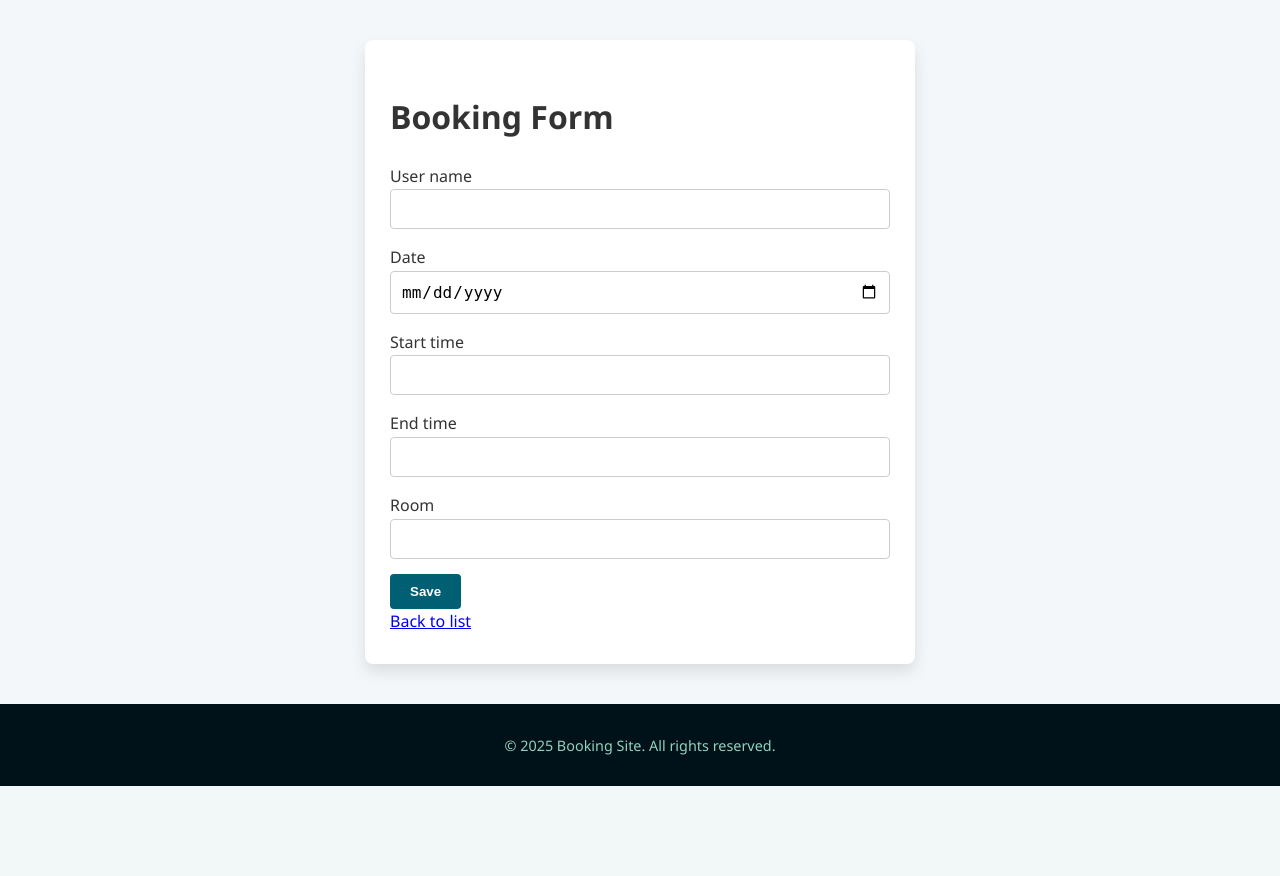
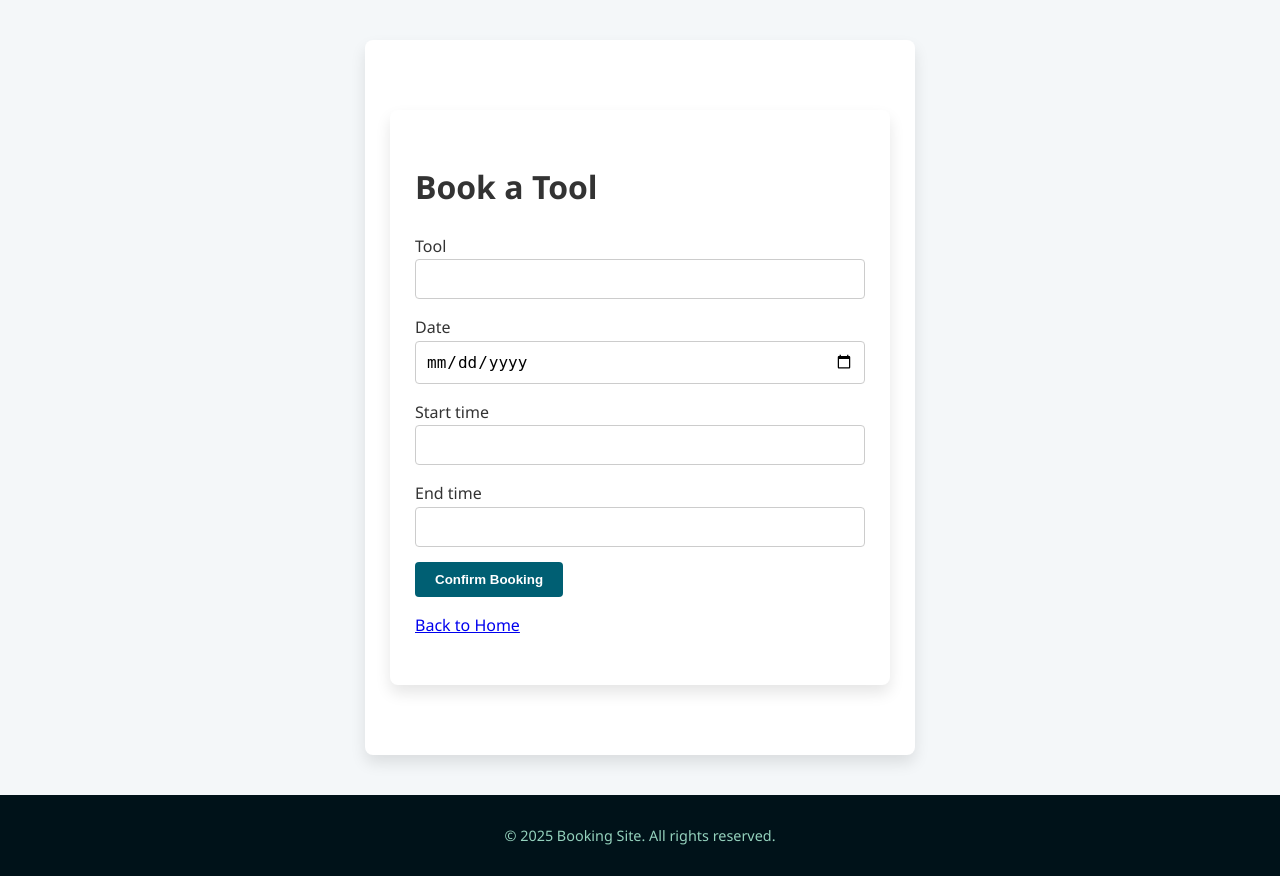
Before and after one commit to WebbCouture/booking_p3, a Django app: template booking_site/bookings/templates/bookings/booking_form.html in a window 1280 px wide. Shown: the part 56-932 px from the top of the page. Before the commit the page ends 842 px from the top, so only its background shows below. Run offline with Django 3.2, Linux system fonts and the light colour scheme; the template is opened without the code that fills it, so the values that code supplies are empty, except form fields; form fields are guessed from the names that the template uses.

Commit message:
fix booking_form.html so booking button work

```diff
--- a/booking_site/bookings/templates/bookings/booking_form.html
+++ b/booking_site/bookings/templates/bookings/booking_form.html
@@ -1,55 +1,49 @@
 {% extends 'bookings/base.html' %}
 
-{% block title %}Booking Form{% endblock %}
+{% block title %}Book a Tool{% endblock %}
 
 {% block content %}
-<h1>Booking Form</h1>
+<div class="container">
+    <h1>Book a Tool</h1>
 
     <form method="post" novalidate>
         {% csrf_token %}
 
         <p>
-        {{ form.user_name.label_tag }}<br>
-        {{ form.user_name }}<br>
-        {% for error in form.user_name.errors %}
-            <span style="color:red;">{{ error }}</span><br>
+            {{ form.tool.label_tag }}
+            {{ form.tool }}
+            {% for error in form.tool.errors %}
+                <span style="color:red;">{{ error }}</span>
             {% endfor %}
         </p>
 
         <p>
-        {{ form.date.label_tag }}<br>
-        {{ form.date }}<br>
+            {{ form.date.label_tag }}
+            {{ form.date }}
             {% for error in form.date.errors %}
-            <span style="color:red;">{{ error }}</span><br>
+                <span style="color:red;">{{ error }}</span>
             {% endfor %}
         </p>
 
         <p>
-        {{ form.start_time.label_tag }}<br>
-        {{ form.start_time }}<br>
+            {{ form.start_time.label_tag }}
+            {{ form.start_time }}
             {% for error in form.start_time.errors %}
-            <span style="color:red;">{{ error }}</span><br>
+                <span style="color:red;">{{ error }}</span>
             {% endfor %}
         </p>
 
         <p>
-        {{ form.end_time.label_tag }}<br>
-        {{ form.end_time }}<br>
+            {{ form.end_time.label_tag }}
+            {{ form.end_time }}
             {% for error in form.end_time.errors %}
-            <span style="color:red;">{{ error }}</span><br>
+                <span style="color:red;">{{ error }}</span>
             {% endfor %}
         </p>
 
-    <p>
-        {{ form.room.label_tag }}<br>
-        {{ form.room }}<br>
-        {% for error in form.room.errors %}
-            <span style="color:red;">{{ error }}</span><br>
-        {% endfor %}
-    </p>
-
-    <button type="submit">Save</button>
+        <button type="submit">Confirm Booking</button>
     </form>
 
-<a href="{% url 'booking_list' %}">Back to list</a>
+    <p><a href="{% url 'home' %}">Back to Home</a></p>
+</div>
 {% endblock %}
```
Also changed, not shown: booking_site/bookings/forms.py (+7 -0 lines), booking_site/db.sqlite3. Lines whose indentation alone changed are shown as unchanged.
